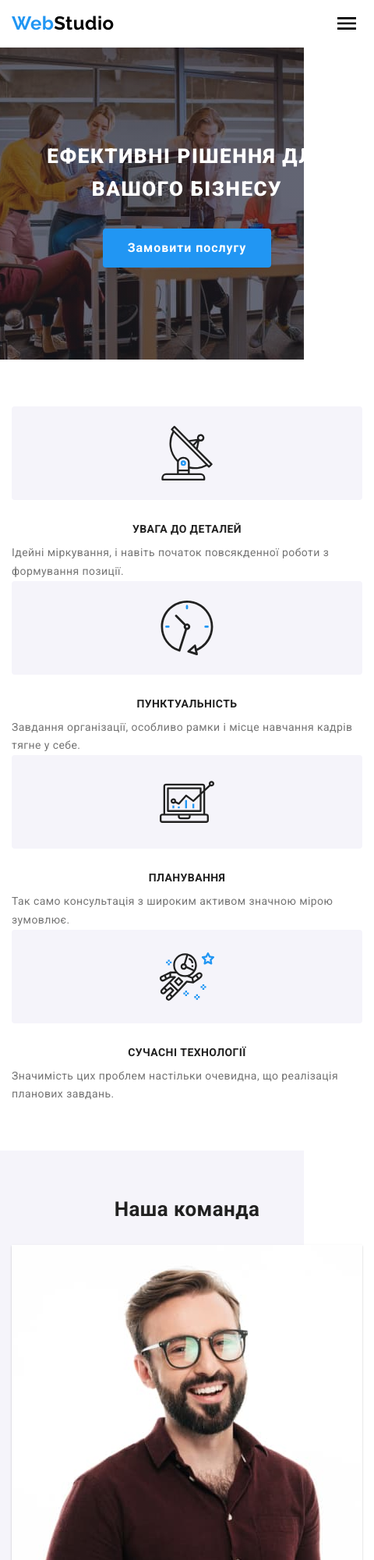
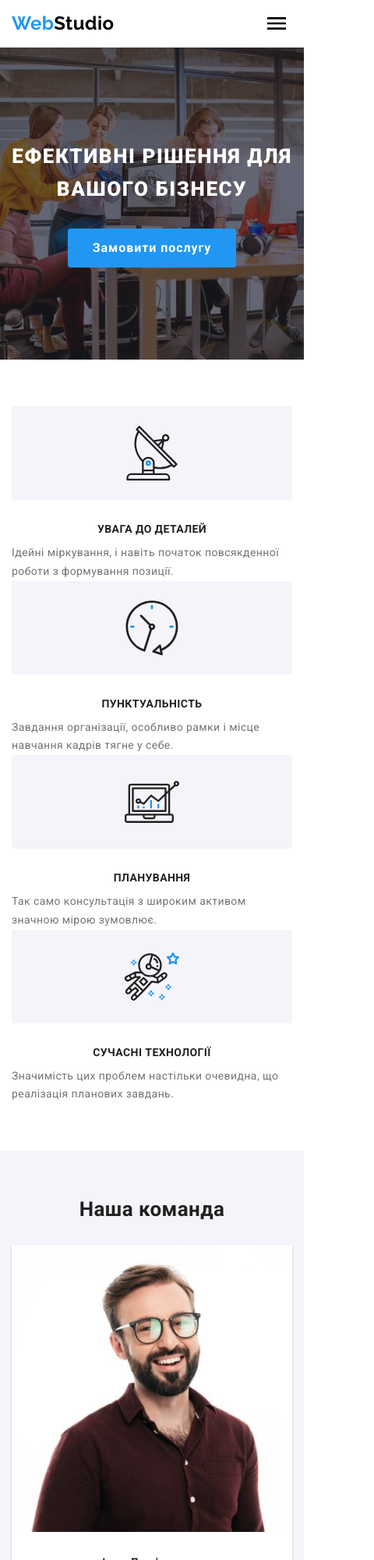
Before and after one commit to timurvdovichenko/webstudio, a plain HTML site: page index.html in a window 390 px wide. Shown: the top 2000 px of the page at 78% size, 480 px wide, since content can reach past the window. Drawn offline with nearby package versions, Linux system fonts and the light colour scheme.

Commit message:
homework 08 ver 1.3 mentor tricks

```diff
--- a/sass/base/_global.scss
+++ b/sass/base/_global.scss
@@ -19,9 +19,13 @@ body {
 .container {
   margin-left: auto;
   margin-right: auto;
-  width: 480px;
+  // width: 480px;
   padding-left: 15px;
   padding-right: 15px;
+
+  @media screen and (min-width: 480px) and (max-width: 767px) {
+    width: 480px;
+  }
 
   @media screen and (min-width: 768px) and (max-width: 1199px) {
     width: 768px;
--- a/sass/components/_hero.scss
+++ b/sass/components/_hero.scss
@@ -7,7 +7,7 @@
 
   background-repeat: no-repeat;
   background-position: center;
-  background-size: 480px;
+  background-size: cover;
 
   padding-top: 118px;
   padding-bottom: 118px;
@@ -55,7 +55,7 @@
 .hero__header {
   $HeaderFontSize: 26px;
   $HeaderFontSizeI: 26;
-  width: 360px;
+
   margin-left: auto;
   margin-right: auto;
 
@@ -68,6 +68,10 @@
   letter-spacing: 0.06em;
   line-height: calc(42 / #{$HeaderFontSizeI});
   text-transform: uppercase;
+
+  @media screen and (min-width: 480px) and (max-width: 1199px) {
+    width: 360px;
+  }
 
   @media screen and (min-width: 1200px) {
     width: 696px;
--- a/sass/components/_mobile-menu.scss
+++ b/sass/components/_mobile-menu.scss
@@ -43,7 +43,7 @@
   top: 0;
   left: 0;
 
-  width: 100vw;
+  // width: 100vw;
 
   pointer-events: none;
 
@@ -61,6 +61,7 @@
 
   padding-left: 40px;
 
+  width: 100vw;
   height: 100vh;
 
   visibility: hidden;
@@ -145,6 +146,7 @@
 }
 .mobile-menu-social {
   display: flex;
+  flex-wrap: wrap;
 
   margin-top: 64px;
   margin-bottom: 48px;
--- a/sass/components/_section-team.scss
+++ b/sass/components/_section-team.scss
@@ -22,7 +22,7 @@
   border-bottom-left-radius: 4px;
   border-bottom-right-radius: 4px;
 
-  @media screen and (min-width: 480px) and (max-width: 767px) {
+  @media screen and (max-width: 767px) {
     &:not(:last-child) {
       margin-bottom: 30px;
     }
@@ -41,8 +41,13 @@
 }
 
 .team__member-img {
-  width: 450px;
-  height: 460px;
+  width: 100%;
+  height: 100%;
+
+  @media screen and (min-width: 480px) and (max-width: 767px) {
+    width: 450px;
+    height: 460px;
+  }
 
   @media screen and (min-width: 768px) and (max-width: 1199px) {
     width: 354px;
--- a/sass/components/footer/_footer.scss
+++ b/sass/components/footer/_footer.scss
@@ -20,7 +20,8 @@
   }
 }
 .footer__logo {
-  color: var(--secondary-logo-color);
+  color: var(--main-color);
+
   display: block;
   text-align: center;
   margin-bottom: 28px;
@@ -31,7 +32,7 @@
 }
 
 .footer__logo--spancolor {
-  color: var(--main-color);
+  color: var(--secondary-logo-color);
 }
 .footer__address {
   @media screen and (max-width: 767px) {
@@ -78,6 +79,7 @@
 .footer__social-icons--style {
   fill: var(--icons-main);
   background-color: rgba(255, 255, 255, 0.1);
+  fill: var(--main-color);
   transition-property: background-color, fill;
   transition-duration: var(--transition-duration);
   transition-timing-function: var(--cubic-bezier);
--- a/sass/main.scss
+++ b/sass/main.scss
@@ -32,7 +32,7 @@
 // footer
 @import './components/footer/footer';
 @import './components/footer/address';
-@import './components/footer/footer-header';
+// @import './components/footer/footer-header';
 @import './components/footer/subscribe';
 
 // page portfolio
```
Also changed, not shown: css/main.css, css/main.min.css, 2 other files.
